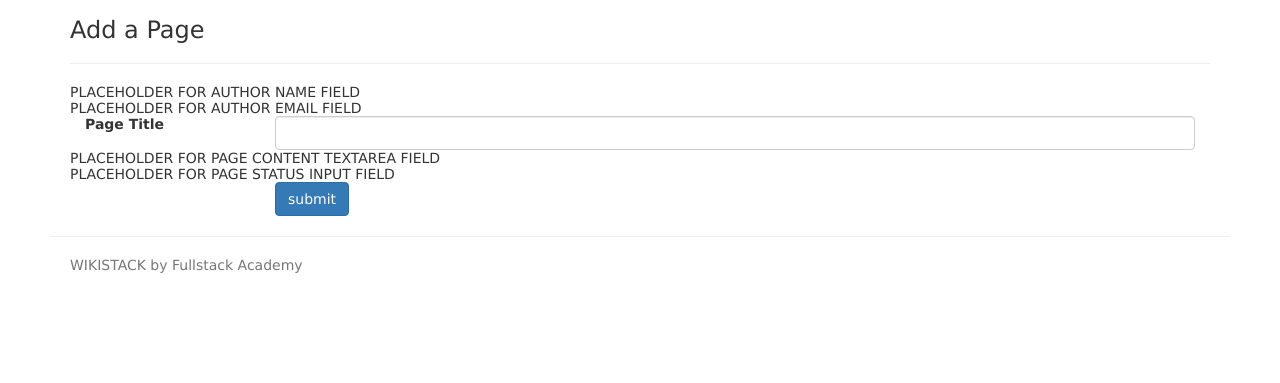
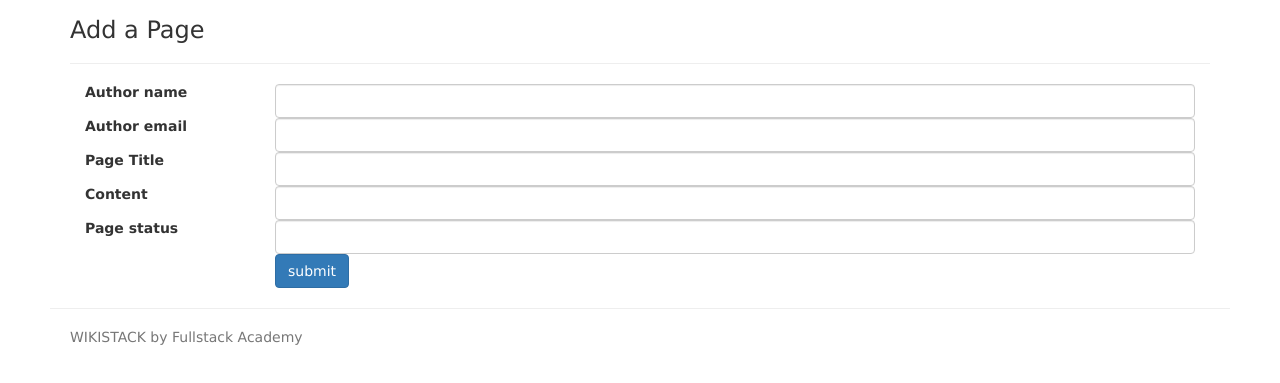
Before and after one commit to emgordon154/wikistack, a website: page views/addpage.html in a window 1280 px wide. Shown: the part 53-436 px from the top of the page. Drawn offline with nearby package versions, Linux system fonts and the light colour scheme; files that its build step writes are made by us from their sources.

Commit message:
'got addpage form submission working... hopefully!'

```diff
--- a/views/addpage.html
+++ b/views/addpage.html
@@ -5,9 +5,19 @@
   <hr>
   <form method="POST" action="/wiki/">
 
-    <div>PLACEHOLDER FOR AUTHOR NAME FIELD</div>
+    <div class="form-group">
+      <label for="author-name" class="col-sm-2 control-label">Author name</label>
+      <div class="col-sm-10">
+        <input name="author-name" type="text" class="form-control"/>
+      </div>
+    </div>
 
-    <div>PLACEHOLDER FOR AUTHOR EMAIL FIELD</div>
+    <div class="form-group">
+      <label for="author-email" class="col-sm-2 control-label">Author email</label>
+      <div class="col-sm-10">
+        <input name="author-email" type="text" class="form-control"/>
+      </div>
+    </div>
 
     <div class="form-group">
       <label for="title" class="col-sm-2 control-label">Page Title</label>
@@ -16,9 +26,19 @@
       </div>
     </div>
 
-    <div>PLACEHOLDER FOR PAGE CONTENT TEXTAREA FIELD</div>
+    <div class="form-group">
+      <label for="content" class="col-sm-2 control-label">Content</label>
+      <div class="col-sm-10">
+        <input name="content" type="text" class="form-control"/>
+      </div>
+    </div>
 
-    <div>PLACEHOLDER FOR PAGE STATUS INPUT FIELD</div>
+    <div class="form-group">
+      <label for="page-status" class="col-sm-2 control-label">Page status</label>
+      <div class="col-sm-10">
+        <input name="page-status" type="text" class="form-control"/>
+      </div>
+    </div>
 
     <div class="col-sm-offset-2 col-sm-10">
       <button type="submit" class="btn btn-primary">submit</button>
```
Also changed, not shown: app.js (+6 -2 lines), models/index.js (+16 -1 lines), routes/wiki.js (+22 -4 lines).
